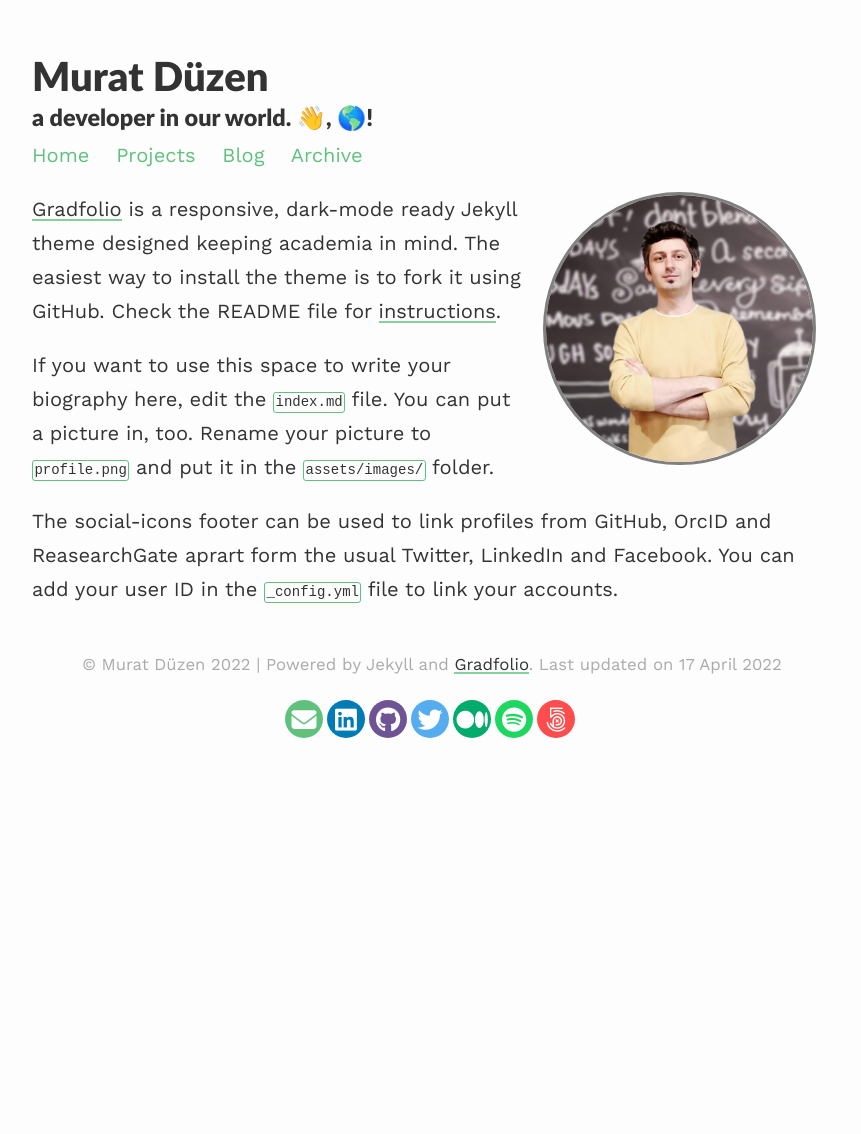
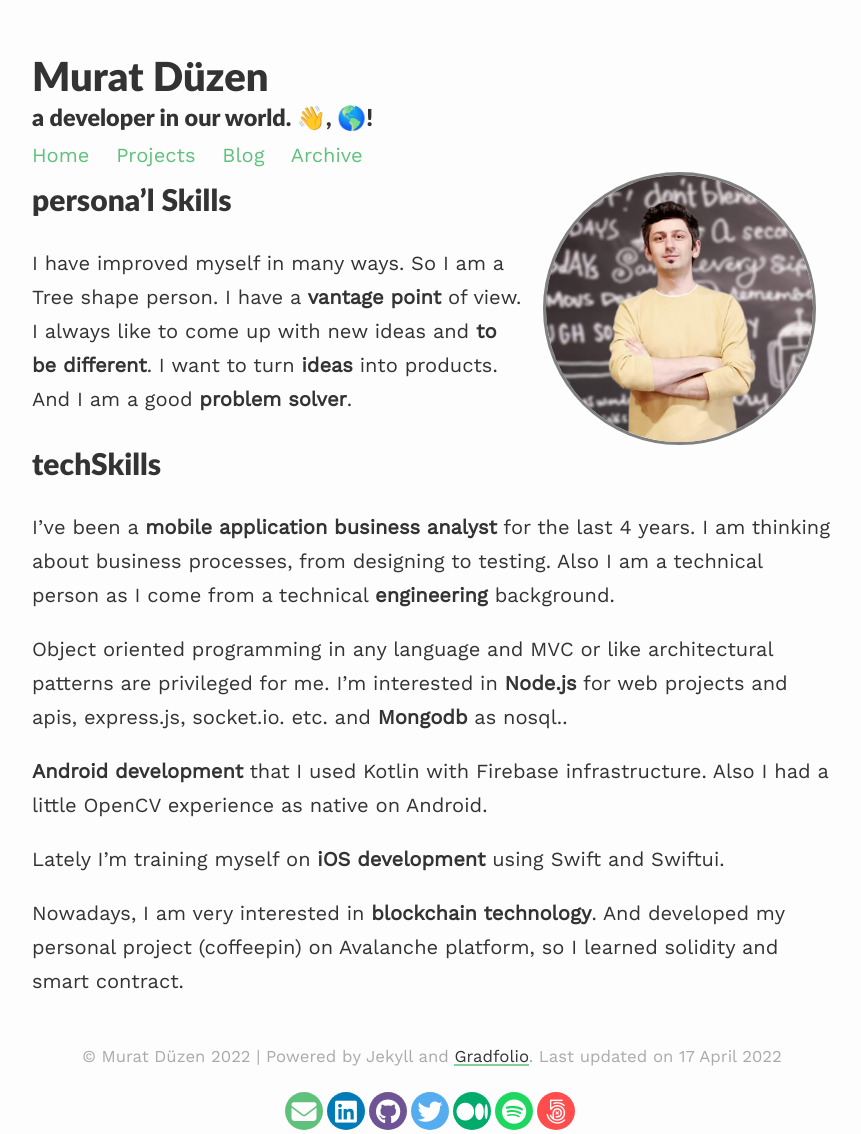
Before and after one commit to muratdzn/muratdzn.github.io, a Jekyll site: the page built from index.md, in a window 1280 px wide. Shown: the whole page, without its empty margins (208-1069 px from the left). Built offline with Jekyll 4.4.1, drawn with Linux system fonts in a browser that asks for light colours; nearby versions of some CDN libraries; our own code applies the rules of GitHub Pages for plain Markdown files; before the commit the page ends 980 px from its top, so only the background shows below that.

Commit message:
my skills is indexed

```diff
--- a/index.md
+++ b/index.md
@@ -7,8 +7,18 @@ profile:
 published: true
 ---
 
-[Gradfolio](https://github.com/jitinnair1/gradfolio){:target="_blank"} is a responsive, dark-mode ready Jekyll theme designed keeping academia in mind. The easiest way to install the theme is to fork it using GitHub. Check the README file for [instructions](https://github.com/jitinnair1/gradfolio#installation){:target="_blank"}.
+# persona’l Skills
+I have improved myself in many ways. So I am a Tree shape person. I have a **vantage point** of view. I always like to come up with new ideas and **to be different**. I want to turn **ideas** into products. And I am a good **problem solver**.
 
-If you want to use this space to write your biography here, edit the `index.md` file. You can put a picture in, too. Rename your picture to `profile.png` and put it in the `assets/images/` folder.
+# techSkills
 
-The social-icons footer can be used to link profiles from GitHub, OrcID and ReasearchGate aprart form the usual Twitter, LinkedIn and Facebook. You can add your user ID in the `_config.yml` file to link your accounts.
+I've been a **mobile application business analyst** for the last 4 years. I am thinking about business processes, from designing to testing.
+Also I am a technical person as I come from a technical **engineering** background.
+
+Object oriented programming in any language and MVC or like architectural patterns are privileged for me. I’m interested in **Node.js** for web projects and apis, express.js, socket.io. etc. and **Mongodb** as nosql..
+
+**Android development** that I used Kotlin with Firebase infrastructure. Also I had a little OpenCV experience  as native on Android.
+
+Lately I'm training myself on **iOS development** using Swift and Swiftui.
+
+Nowadays, I am very interested in **blockchain technology**. And developed my personal project (coffeepin) on Avalanche platform, so I learned solidity and smart contract.
```
